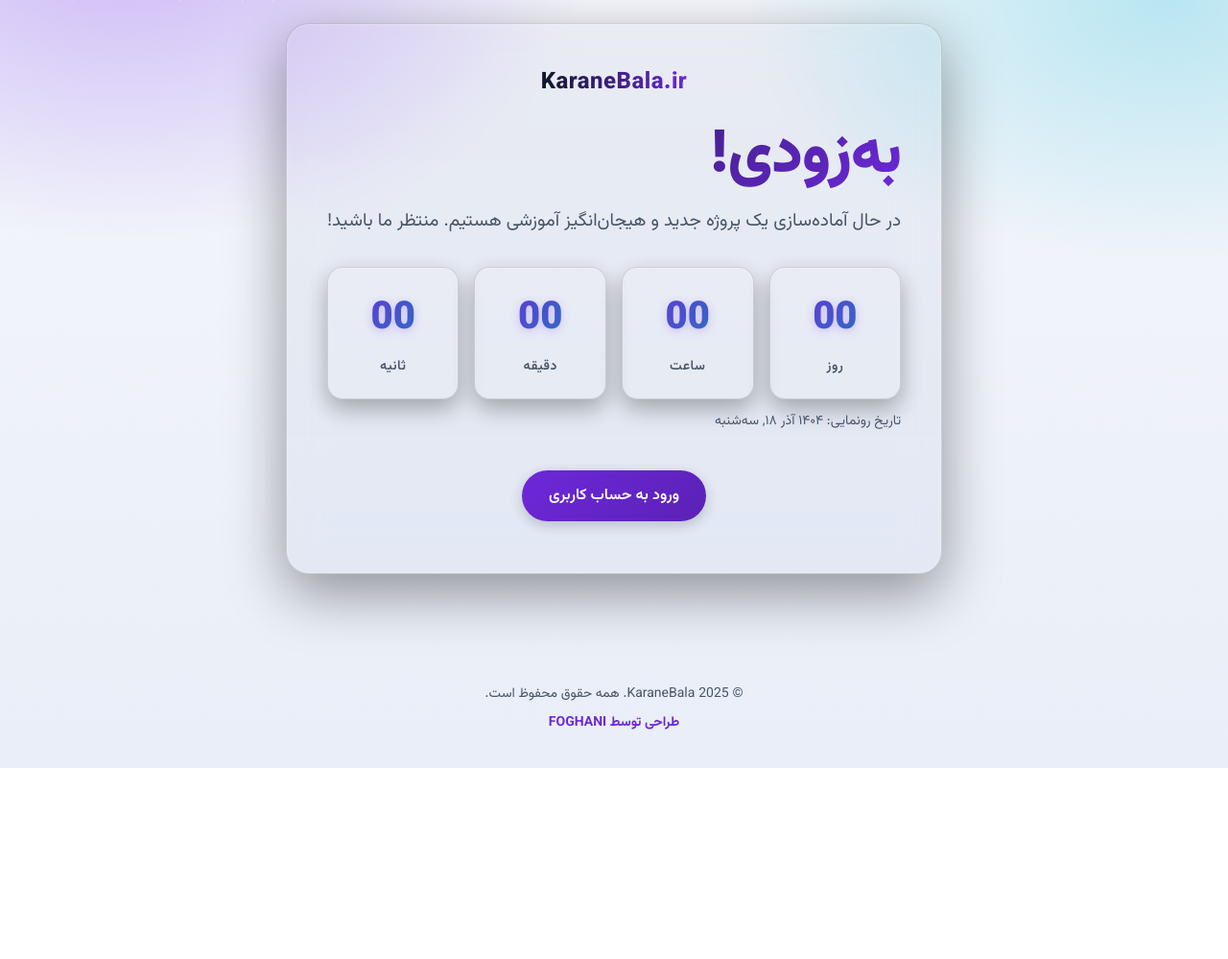
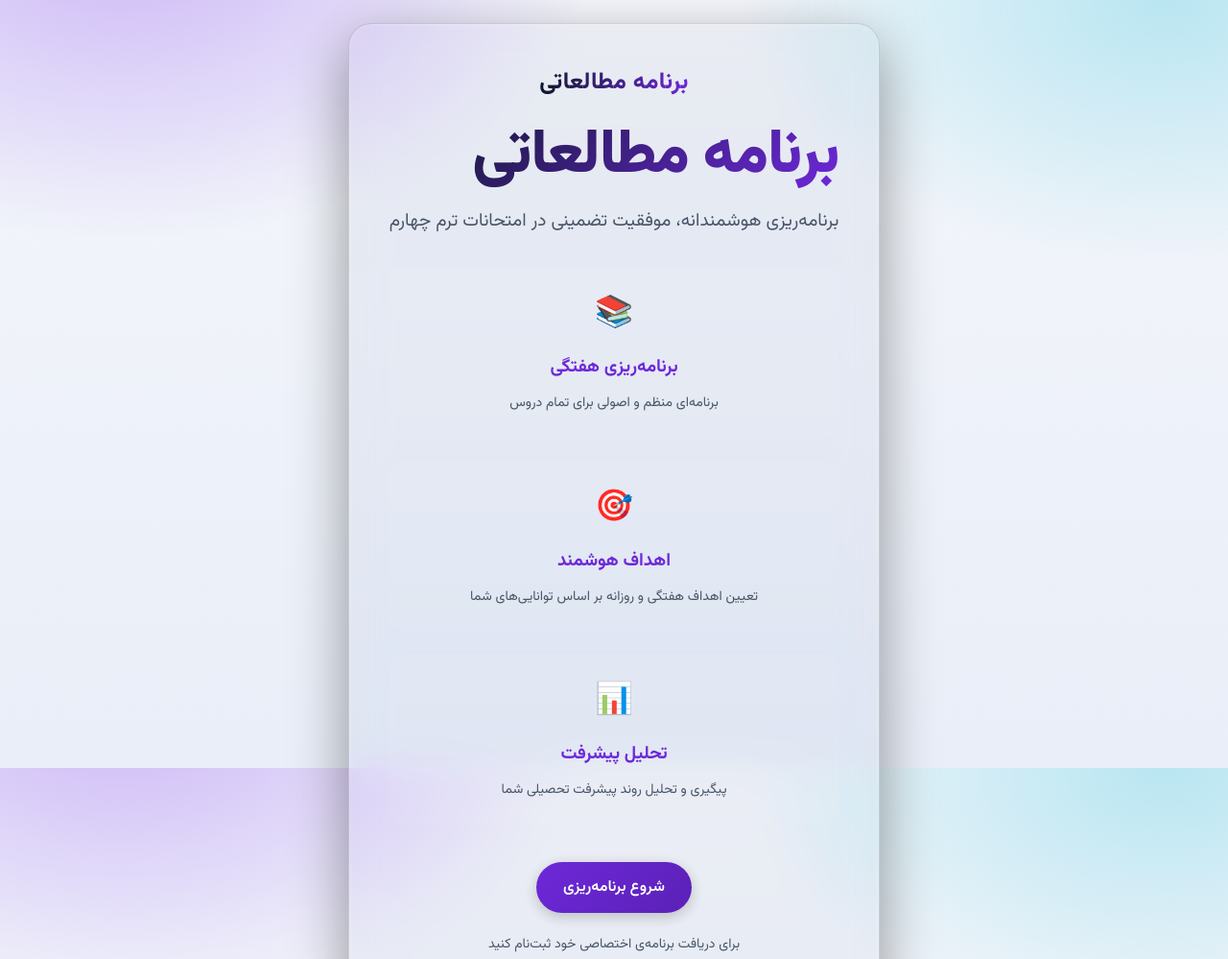
Before and after one commit to mylivehaking/Study-Plan, a plain HTML site: page index.html in a window 1280 px wide. Shown: the top 999 px of the page at 96% size. Before the commit the page ends 800 px from the top, so only its background shows below. Drawn offline with Linux system fonts and the light colour scheme.

Commit message:
Update index.html

```diff
--- a/index.html
+++ b/index.html
@@ -3,14 +3,14 @@
   <head>
     <meta charset="utf-8" />
     <meta name="viewport" content="width=device-width, initial-scale=1" />
-    <title>برنامه مطالعاتی</title>
-    <meta name="description" content=".وارد شوید." />
+    <title>برنامه مطالعاتی ترم چهارم</title>
+    <meta name="description" content="برنامه مطالعاتی جامع برای " />
     <meta name="theme-color" content="#111827" />
 
-    <meta property="og:title" content="برنامه مطالعاتی" />
-    <meta property="og:description" content="با این برنامه مطالعاتی بهترین نمرات را کسب کنید" />
+    <meta property="og:title" content="برنامه مطالعاتی " />
+    <meta property="og:description" content="برنامه‌ریزی درسی و مطالعاتی حرفه‌ای" />
     <meta property="og:type" content="website" />
-    <meta property="og:url" content="https://mylivehaking.github.io/Study-Plan" />
+    <meta property="og:url" content="#" />
     <meta property="og:image" content="/cover.png" />
 
     <link rel="icon" href="/favicon.ico" />
@@ -341,6 +341,60 @@
         position: relative;
         z-index: 1;
       }
+
+      .features {
+        display: grid;
+        grid-template-columns: repeat(auto-fit, minmax(250px, 1fr));
+        gap: 24px;
+        margin: 32px 0;
+      }
+
+      .feature {
+        background: rgba(255, 255, 255, 0.05);
+        border-radius: 16px;
+        padding: 24px;
+        text-align: center;
+        transition: transform 0.3s ease, box-shadow 0.3s ease;
+      }
+
+      .feature:hover {
+        transform: translateY(-5px);
+        box-shadow: 0 10px 30px rgba(0, 0, 0, 0.2);
+      }
+
+      .feature-icon {
+        font-size: 32px;
+        margin-bottom: 16px;
+      }
+
+      .feature h3 {
+        margin: 0 0 12px 0;
+        color: var(--primary);
+      }
+
+      .feature p {
+        margin: 0;
+        color: var(--muted);
+        font-size: 14px;
+        line-height: 1.6;
+      }
+
+      .progress-container {
+        width: 100%;
+        background-color: rgba(255, 255, 255, 0.1);
+        border-radius: 10px;
+        margin: 20px 0;
+        height: 10px;
+        overflow: hidden;
+      }
+
+      .progress-bar {
+        height: 100%;
+        background: linear-gradient(90deg, var(--primary), var(--accent));
+        width: 0%;
+        transition: width 0.5s ease;
+        border-radius: 10px;
+      }
       .login-section {
         margin-top: 40px;
         text-align: center;
@@ -438,62 +492,49 @@
       <main class="container" role="main">
         <section class="card" aria-labelledby="title">
           <div class="brand" aria-label="Brand">
-            <div class="brand-name">KaraneBala.ir</div>
+            <div class="brand-name">برنامه مطالعاتی </div>
           </div>
 
-          <h1 id="title">به‌زودی!</h1>
-          <p class="subtitle">در حال آماده‌سازی یک پروژه جدید و هیجان‌انگیز  آموزشی هستیم. منتظر ما باشید!</p>
+          <h1 id="title">برنامه مطالعاتی </h1>
+          <p class="subtitle">برنامه‌ریزی هوشمندانه، موفقیت تضمینی در امتحانات ترم چهارم</p>
 
-          <div class="countdown" aria-live="polite">
-            <div class="timebox" aria-label="روز باقی‌مانده">
-              <strong id="days">--</strong>
-              <span>روز</span>
+          <div class="features">
+            <div class="feature">
+              <div class="feature-icon">📚</div>
+              <h3>برنامه‌ریزی هفتگی</h3>
+              <p>برنامه‌ای منظم و اصولی برای تمام دروس </p>
             </div>
-            <div class="timebox" aria-label="ساعت باقی‌مانده">
-              <strong id="hours">--</strong>
-              <span>ساعت</span>
+            <div class="feature">
+              <div class="feature-icon">🎯</div>
+              <h3>اهداف هوشمند</h3>
+              <p>تعیین اهداف هفتگی و روزانه بر اساس توانایی‌های شما</p>
             </div>
-            <div class="timebox" aria-label="دقیقه باقی‌مانده">
-              <strong id="minutes">--</strong>
-              <span>دقیقه</span>
-            </div>
-            <div class="timebox" aria-label="ثانیه باقی‌مانده">
-              <strong id="seconds">--</strong>
-              <span>ثانیه</span>
+            <div class="feature">
+              <div class="feature-icon">📊</div>
+              <h3>تحلیل پیشرفت</h3>
+              <p>پیگیری و تحلیل روند پیشرفت تحصیلی شما</p>
             </div>
           </div>
-          <div class="note" id="launch-date-note">تاریخ رونمایی: <span id="launch-date-text">—</span></div>
 
           <div class="login-section">
-            <a href="/login/" class="login-btn">ورود به حساب کاربری</a>
+            <a href="#" class="login-btn">شروع برنامه‌ریزی</a>
+            <p class="note">برای دریافت برنامه‌ی اختصاصی خود ثبت‌نام کنید</p>
           </div>
 
         </section>
       </main>
       <footer>
-        © 2025 KaraneBala. همه حقوق محفوظ است.
-        <div class="note"><a href="https://www.instagram.com/alia.f55" target="_blank" rel="noopener noreferrer">طراحی توسط FOGHANI</a></div>
+        © ۱۴۰۳ برنامه مطالعاتی . همه حقوق محفوظ است.
+        <div class="note"><a href="https://www.instagram.com/alia.f55" target="_blank" rel="noopener noreferrer"></a>طراحی توسط FOGHANI</a></div>
       </footer>
     </div>
 
     <script>
-      // Disable right-click
-      document.addEventListener('contextmenu', function(e) {
-        e.preventDefault();
-        return false;
-      });
-
-      // Disable text selection
-      document.addEventListener('selectstart', function(e) {
-        e.preventDefault();
-        return false;
-      });
-
-      // Disable drag
-      document.addEventListener('dragstart', function(e) {
-        e.preventDefault();
-        return false;
-      });
+      // Enable right-click for better user experience
+      // document.addEventListener('contextmenu', function(e) {
+      //   e.preventDefault();
+      //   return false;
+      // });
 
       (function () {
         const LAUNCH_DATE = new Date('2025-12-09T00:00:00'); // 19 آذر 1404 (+14 روز)
@@ -538,30 +579,29 @@
 
       })();
 
-      // Particle animation
+      // Study progress calculator
       (function() {
-        const particlesContainer = document.getElementById('particles');
-        const particleCount = 50;
+        // Calculate study progress based on current date
+        const startDate = new Date('2025-01-01');
+        const endDate = new Date('2025-06-20');
 
-        function createParticle() {
-          const particle = document.createElement('div');
-          particle.className = 'particle';
-          particle.style.left = Math.random() * 100 + '%';
-          particle.style.animationDuration = (Math.random() * 10 + 15) + 's';
-          particle.style.animationDelay = Math.random() * 5 + 's';
-          particle.style.opacity = Math.random() * 0.5 + 0.2;
-          particlesContainer.appendChild(particle);
+        function updateProgress() {
+          const now = new Date();
+          const totalDays = (endDate - startDate) / (1000 * 60 * 60 * 24);
+          const daysPassed = (now - startDate) / (1000 * 60 * 60 * 24);
+          const progress = Math.min(100, Math.max(0, (daysPassed / totalDays) * 100)).toFixed(1);
 
-          // Remove and recreate particle after animation
-          particle.addEventListener('animationend', () => {
-            particle.remove();
-            createParticle();
-          });
+          const progressBar = document.querySelector('.progress-bar');
+          if (progressBar) {
+            progressBar.style.width = progress + '%';
+            progressBar.setAttribute('aria-valuenow', progress);
+            document.getElementById('progress-percent').textContent = progress + '%';
+          }
         }
 
-        for (let i = 0; i < particleCount; i++) {
-          setTimeout(() => createParticle(), i * 200);
-        }
+        // Update progress every hour
+        updateProgress();
+        setInterval(updateProgress, 60 * 60 * 1000);
       })();
     </script>
   </body>
```
